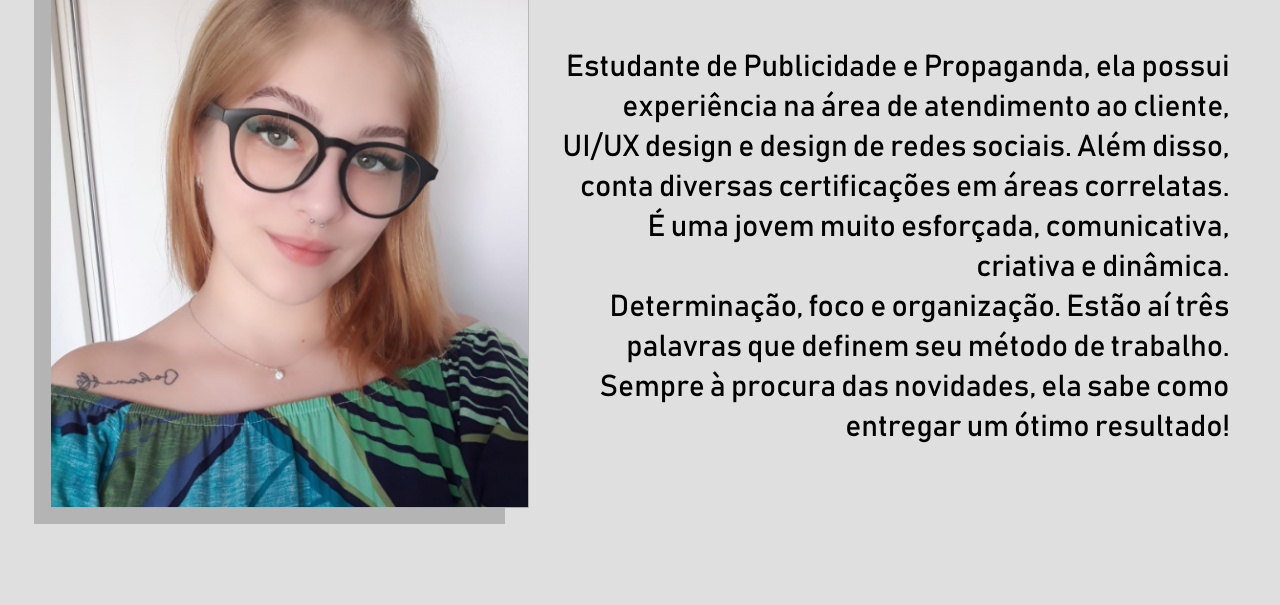
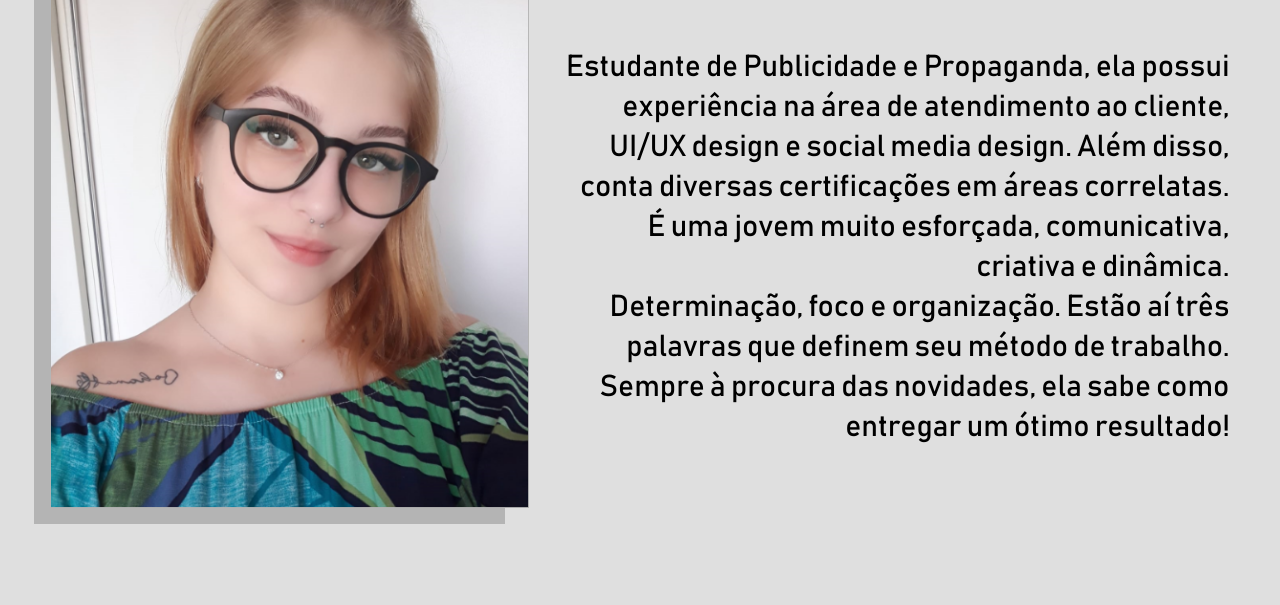
Before and after one commit to AW-Freela/site, a plain HTML site: page quemsomos.html in a window 1280 px wide. Shown: the part 679-1284 px from the top of the page. Drawn offline with Linux system fonts and the light colour scheme.

Commit message:
Update quemsomos.html

```diff
--- a/quemsomos.html
+++ b/quemsomos.html
@@ -28,7 +28,7 @@
                     </div>
                     <div class="wraper2">
                         <h2>Anna Carolina, 20</h2>
-                        <p>Estudante de Publicidade e Propaganda, ela possui experiência na área de atendimento ao cliente, UI/UX design e design de redes sociais. Além disso, conta diversas certificações em áreas correlatas.<br />É uma jovem muito esforçada, comunicativa, criativa e dinâmica.<br />
+                        <p>Estudante de Publicidade e Propaganda, ela possui experiência na área de atendimento ao cliente, UI/UX design e social media design. Além disso, conta diversas certificações em áreas correlatas.<br />É uma jovem muito esforçada, comunicativa, criativa e dinâmica.<br />
                         Determinação, foco e organização. Estão aí três palavras que definem seu método de trabalho. Sempre à procura das novidades, ela sabe como entregar um ótimo resultado!</p>
                     </div><!--wrapper2-->
                     <div class="clear"></div><!--clear-->
```
